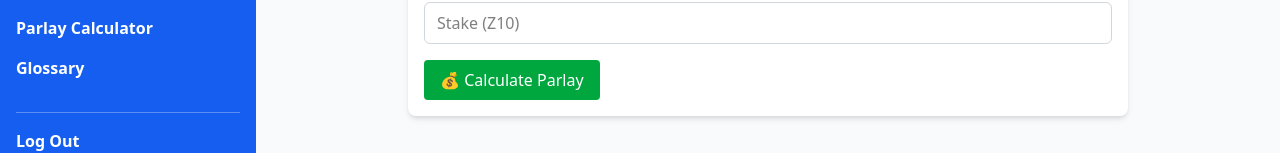
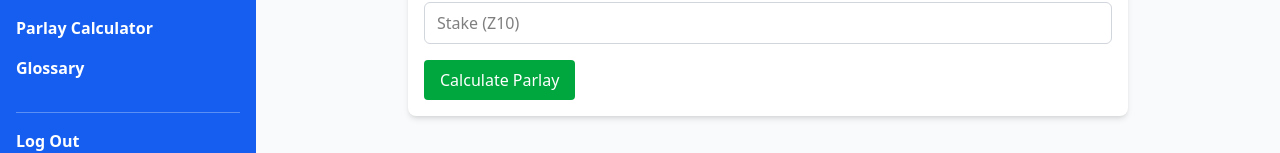
Before and after one commit to zipage/zibets_official-v2, a React (Vite) app: page /parlay-calculator in a window 1280 px wide. Shown: the part 224-377 px from the top of the page. Built offline with nearby package versions, Linux system fonts and the light colour scheme; no server answers.

Commit message:
removed the emoji's i had in the parlay calculator. I didn't feel it fit the vibe of what i'm going for.

```diff
--- a/src/components/ParlayCalculator.jsx
+++ b/src/components/ParlayCalculator.jsx
@@ -69,19 +69,19 @@ const ParlayCalculator = () => {
           onClick={calculateParlay}
           className="bg-green-600 text-white px-4 py-2 rounded hover:bg-green-700"
         >
-          💰 Calculate Parlay
+          Calculate Parlay
         </button>
 
         {combinedOdds > 0 && (
           <div className="mt-4 space-y-2">
             <p>
-              🎯 Combined Odds: <strong>{combinedOdds}</strong>
+              Combined Odds: <strong>{combinedOdds}</strong>
             </p>
             <p>
-              🤑 Winnings: <ZibetsCurrency amount={winnings} />
+              Winnings: <ZibetsCurrency amount={winnings} />
             </p>
             <p>
-              💵 Total Return: <ZibetsCurrency amount={totalReturn} />
+              Total Return: <ZibetsCurrency amount={totalReturn} />
             </p>
           </div>
         )}
```
